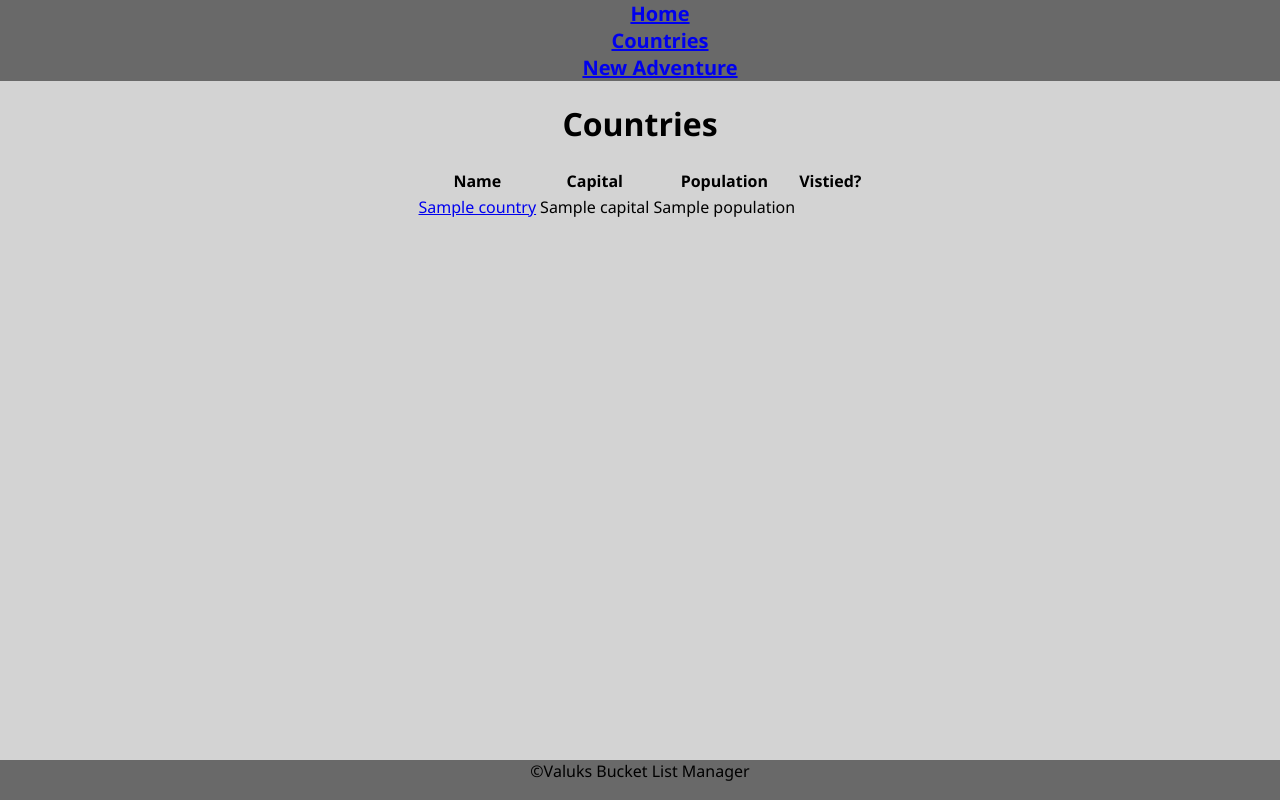
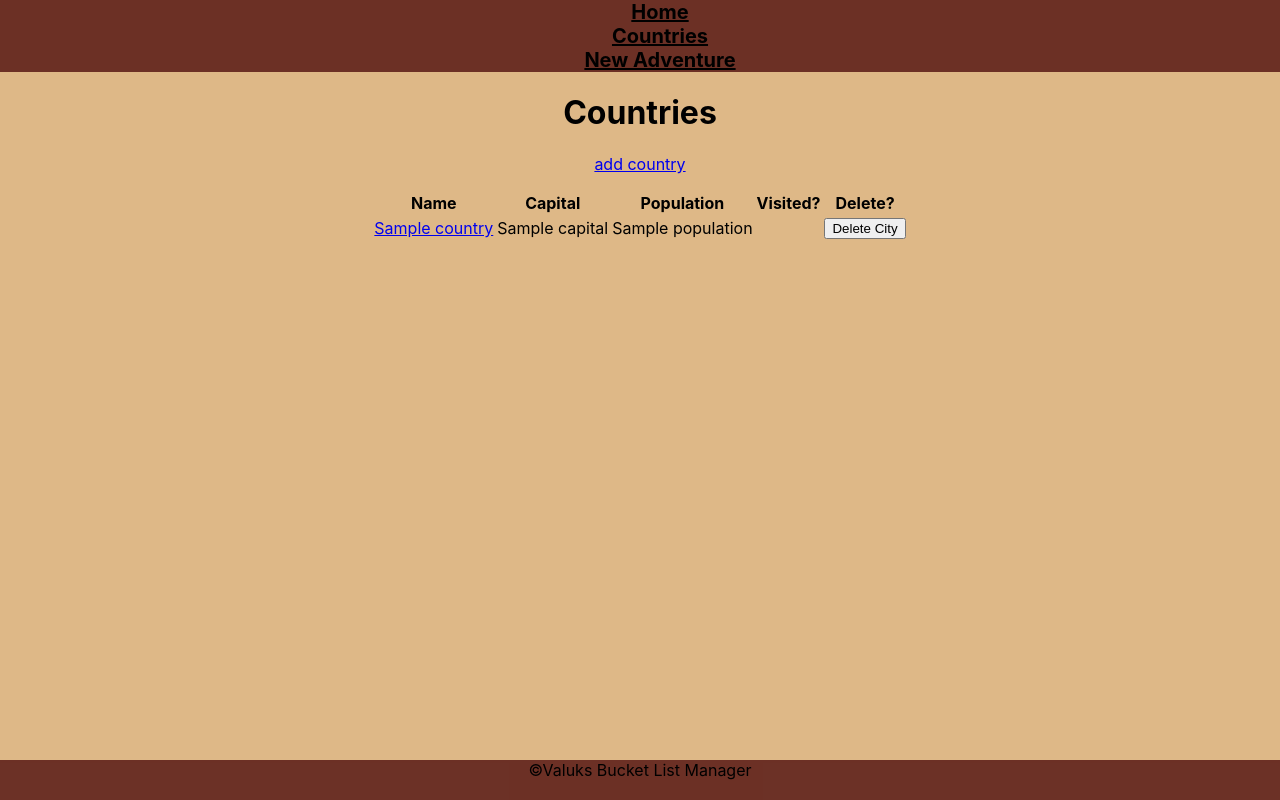
Before and after one commit to NoahValuks/Bucket-List, a Flask app: page /countries in a window 1280 px wide. Run offline with Flask 2, Linux system fonts and the light colour scheme; a database or web service that is not in the repository returns one stand-in record (values such as "Sample title"); some libraries are stand-ins or nearby versions.

Commit message:
mvp done

```diff
--- a/controllers/country_controller.py
+++ b/controllers/country_controller.py
@@ -45,3 +45,8 @@ def update_country(id):
     country = Country(name, capital, population, visited, id)
     country_repository.update(country)
     return redirect(f"/countries/{country.id}")
+
+@countries_blueprint.route("/countries/<id>/delete", methods = ['POST'])
+def delete_country(id):
+    country_repository.delete(id)
+    return redirect("/countries")
--- a/static/style.css
+++ b/static/style.css
@@ -1,6 +1,6 @@
 body{
-    font-family: 'Segoe UI', Tahoma, Geneva, Verdana, sans-serif;
-    background-color: lightgray;
+    font-family:-apple-system, BlinkMacSystemFont, 'Segoe UI', Roboto, Oxygen, Ubuntu, Cantarell, 'Open Sans', 'Helvetica Neue', sans-serif;
+    background-color: burlywood;
     text-align: center;
     margin: 0;
     height: 100%;
@@ -11,7 +11,7 @@ body > header > nav > ul{
     list-style-type: none;
     font-weight: bold;
     font-size: 20px;
-    background-color: dimgray;
+    background-color: rgba(75, 9, 9, 0.774);
 }
 
 footer{
@@ -21,7 +21,7 @@ footer{
     bottom:0;
     width:100%;
     height: 40px;
-    background-color: dimgray;
+    background-color: rgba(75, 9, 9, 0.774);
 }
 
 #country_table{
--- a/templates/base.html
+++ b/templates/base.html
@@ -9,9 +9,9 @@
   <header>
     <nav>
       <ul class="menu">
-        <li><a href="/">Home</a></li>
-        <li><a href="/countries">Countries</a></li>
-        <li><a href="/cities/new">New Adventure</a></li>
+        <li><a href="/" style="color: #000000">Home</a></li>
+        <li><a href="/countries" style="color: #000000">Countries</a></li>
+        <li><a href="/cities/new" style="color: #000000">New Adventure</a></li>
       </ul>
     </nav>
   </header>
--- a/templates/cities/edit.html
+++ b/templates/cities/edit.html
@@ -1,6 +1,6 @@
 {% extends 'base.html' %}
 {% block content %}
-<form action="/countries/cities/{{city.id}}" method="post">
+<form action="/countries/cities/{{city.id}}/update" method="post">
     <div>
       <label for="name">Name:</label>
       <input type="text" id="description" name="name" value="{{city.name}}" placeholder="Name" required autofocus>
--- a/templates/cities/index.html
+++ b/templates/cities/index.html
@@ -9,6 +9,9 @@
     {% if city.visited == True %}
         ✔️
     {% endif %}
+    <form class="delete-form" action="/countries/cities/{{city.id}}/delete" method="POST">
+        <button class="trash-button">Delete City</button>
+    </form>
 </P>
 
 <p>To edit the city <a href="/countries/cities/{{city.id}}/edit">click here</a></p>
--- a/templates/countries/index.html
+++ b/templates/countries/index.html
@@ -2,13 +2,15 @@
 
 {% block content %}
 <h1><b>Countries</b></h1>
+<p><a href="/countries/new">add country</a></p></p>
 
 <table id="country_table">
   <tr>
     <th>Name</th>
     <th>Capital</th>
     <th>Population</th>
-    <th>Vistied?</th>
+    <th>Visited?</th>
+    <th>Delete?</th>
   </tr>
   {% for country in countries %}
   <tr>
@@ -18,6 +20,11 @@
     <td>{% if country.visited == True %}
         ✔️
     {% endif %}</td>
+    <td>
+      <form class="delete-form" action="/countries/{{country.id}}/delete" method="POST">
+        <button class="trash-button">Delete City</button>
+      </form>
+    </td>
   </tr>
   {% endfor %}
 </table>
```
Also changed, not shown: controllers/city_controller.py (+6 -1 lines).
